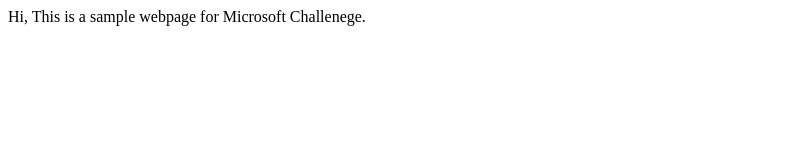
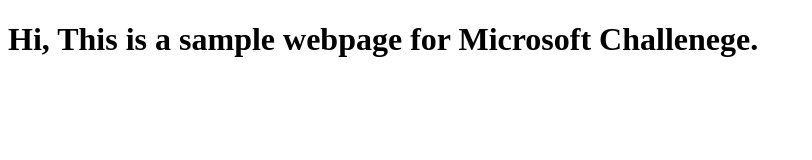
Before and after one commit to Steven1310/microsoft-challenge, a plain HTML site: page index.html in a window 1280 px wide. Shown: the whole page, without its empty margins (0-812 px from the left). Drawn offline with Linux system fonts and the light colour scheme.

Commit message:
second commit

```diff
--- a/index.html
+++ b/index.html
@@ -7,6 +7,6 @@
     <title>Microsoft Challenege</title>
   </head>
   <body>
-    Hi, This is a sample webpage for Microsoft Challenege.
+    <h1>Hi, This is a sample webpage for Microsoft Challenege.</h1>
   </body>
 </html>
```
